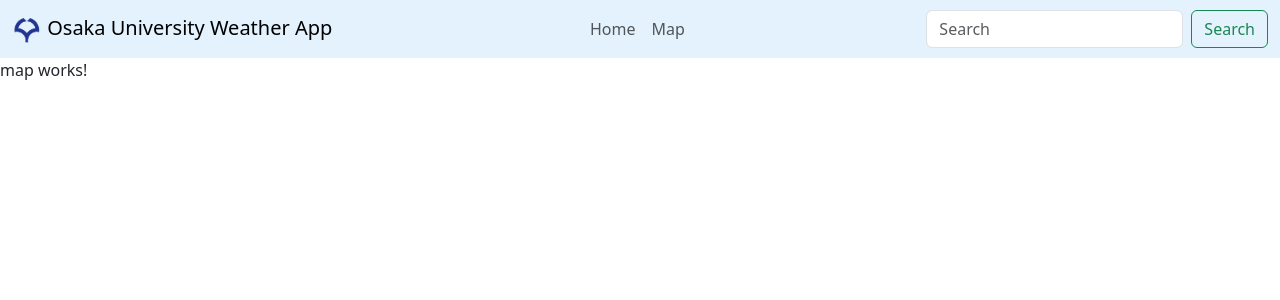
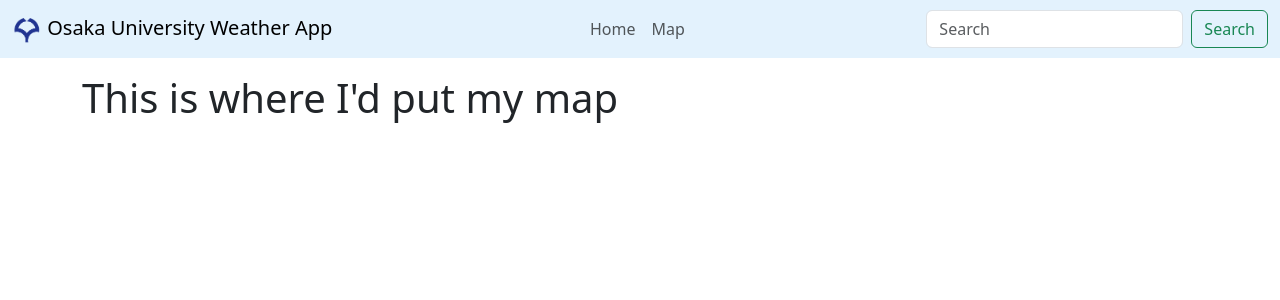
Before and after one commit to N1cknamed/ou_webapp, an Angular app: page /map in a window 1280 px wide. Shown: the top 300 px of the page. Built offline with nearby package versions, Linux system fonts and the light colour scheme.

Commit message:
Styling tweak

```diff
--- a/src/app/map/map.component.html
+++ b/src/app/map/map.component.html
@@ -1 +1,8 @@
-<p>map works!</p>
+<div class="container">
+  <div class="row">
+    <div class="col">
+      <p></p>
+        <h1>This is where I'd put my map</h1>
+      <div id="map"></div>
+    </div>
+  </div>
```
